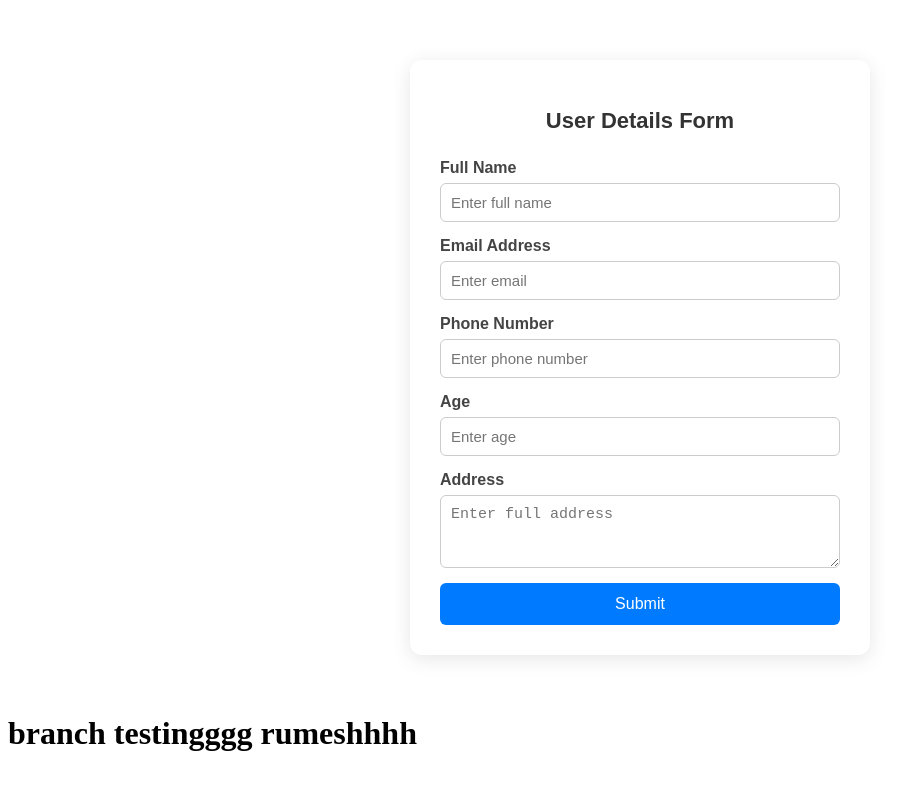
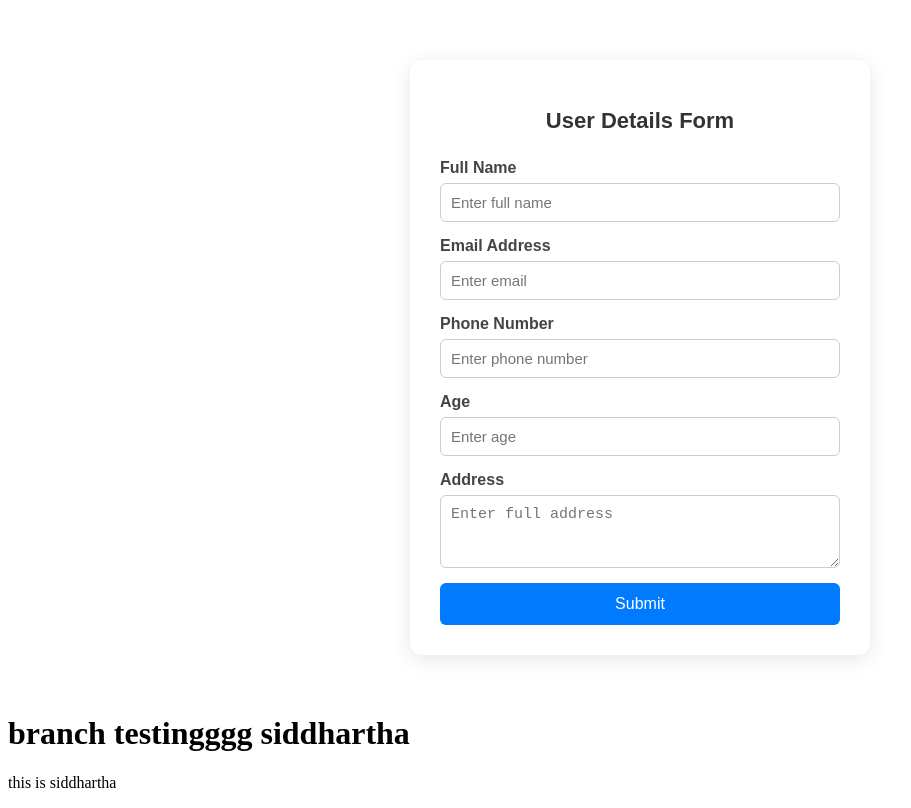
Before and after one commit to Rumesh36/Github-Basics, a React app: page / in a window 1280 px wide. Shown: the whole page, without its empty margins (0-911 px from the left). Built offline with nearby package versions, Linux system fonts and the light colour scheme; the HTML template or start-up script is replaced by a standard one.

Commit message:
added new branch

```diff
--- a/src/Pages/Home.jsx
+++ b/src/Pages/Home.jsx
@@ -4,7 +4,8 @@ const Home = () => {
   return (
   <>
 
-  <h1>branch testingggg rumeshhhh</h1>
+  <h1>branch testingggg siddhartha</h1>
+  <p>this is siddhartha</p>
   </>
   )
 }
```
